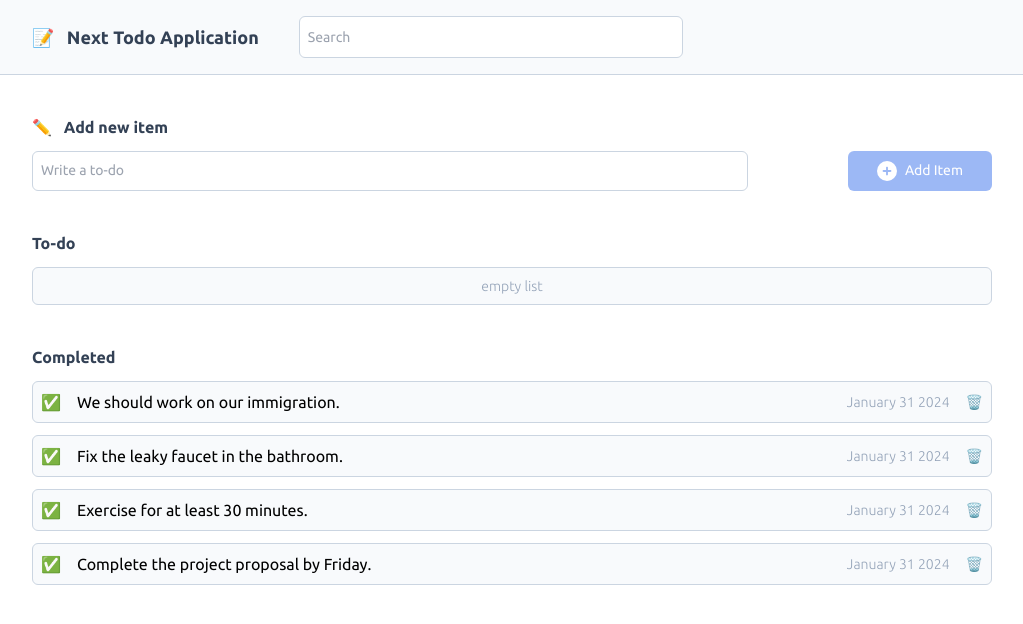
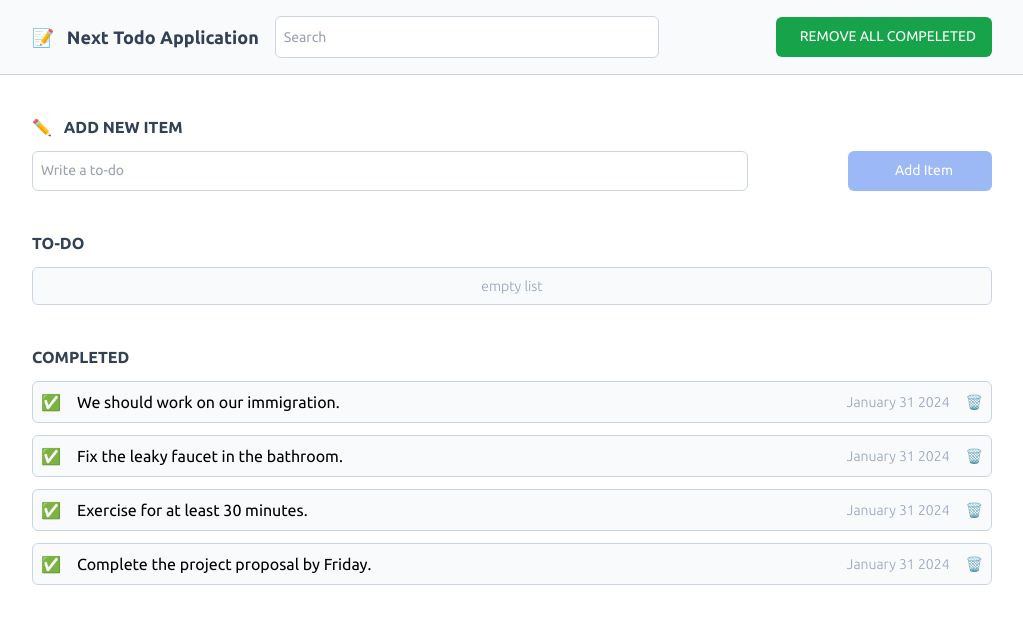
Before and after one commit to mmdrn/next-todo-application, a Next.js app: page / in a window 1280 px wide. Shown: the top 624 px of the page, without its empty margins (128-1151 px from the left). Built offline with nearby package versions, Linux system fonts and the light colour scheme.

Commit message:
remove all compeleted items has been implemented

```diff
--- a/app/page.tsx
+++ b/app/page.tsx
@@ -1,7 +1,5 @@
 "use client";
 
-import { FontAwesomeIcon } from "@fortawesome/react-fontawesome";
-import { faCirclePlus } from "@fortawesome/free-solid-svg-icons";
 import { useMemo, useState } from "react";
 import Todo from "@/components/todo";
 import EmptyList from "@/components/empty-list";
@@ -12,6 +10,9 @@ export default function Home() {
   const items = useTodoStore((state) => state.items);
   const addItem = useTodoStore((state) => state.add);
   const removeItem = useTodoStore((state) => state.remove);
+  const removeAllCompeletedItems = useTodoStore(
+    (state) => state.removeAllCompeleted
+  );
 
   const [newItemTitle, setNewItemTitle] = useState("");
   const [searchQuery, setSearchQuery] = useState("");
@@ -75,8 +76,8 @@ export default function Home() {
     <main className="flex flex-col items-center justify-start gap-10 w-full">
       {/* header */}
       <header className="flex justify-center border-b border-slate-300 bg-slate-50 py-4 w-full">
-        <div className="flex items-center justify-start w-3/4 max-w-7xl">
-          <h1 className="font-bold mr-10 text-lg text-slate-700">
+        <div className="flex items-center justify-start gap-4 w-3/4 max-w-7xl">
+          <h1 className="font-bold text-lg text-slate-700">
             <span className="inline-block mr-2">📝</span> Next Todo Application
           </h1>
 
@@ -90,6 +91,17 @@ export default function Home() {
               setSearchQuery(e.target.value);
             }}
           />
+
+          {/* remove all compeleted */}
+          <button
+            type="submit"
+            className="text-white text-sm px-4 h-10 flex items-center justify-center pb-0.5 mr-0 ml-auto rounded-md bg-green-600 enabled:hover:bg-green-800 transition-colors disabled:cursor-not-allowed disabled:opacity-45"
+            disabled={!!!completedItems.length}
+            onClick={removeAllCompeletedItems}
+          >
+            <span className="inline-block mr-2"></span>
+            REMOVE ALL COMPELETED
+          </button>
         </div>
       </header>
 
@@ -103,7 +115,7 @@ export default function Home() {
           }}
         >
           <h2 className="font-bold mb-3 text-slate-700">
-            <span className="inline-block mr-2">✏️</span> Add new item
+            <span className="inline-block mr-2">✏️</span> ADD NEW ITEM
           </h2>
           <div className="grid grid-cols-4 gap-4">
             <input
@@ -119,10 +131,7 @@ export default function Home() {
               className="w-full max-w-36 text-white text-sm px-4 h-10 flex items-center justify-center pb-0.5 mr-0 ml-auto rounded-md bg-blue-600 enabled:hover:bg-blue-800 transition-colors disabled:cursor-not-allowed disabled:opacity-45"
               disabled={!!!newItemTitle}
             >
-              <FontAwesomeIcon
-                icon={faCirclePlus}
-                className="w-5 h-5 mr-2 relative top-[1px]"
-              />
+              <span className="inline-block mr-2"></span>
               Add Item
             </button>
           </div>
@@ -130,13 +139,13 @@ export default function Home() {
 
         {/* to-do section */}
         <section className="flex flex-col ml-auto mr-auto w-full">
-          <h2 className="font-bold mb-3 text-slate-700">To-do</h2>
+          <h2 className="font-bold mb-3 text-slate-700">TO-DO</h2>
           <div className="grid gap-3">{handleRenderItems(false)}</div>
         </section>
 
         {/* completed section */}
         <section className="flex flex-col ml-auto mr-auto w-full">
-          <h2 className="font-bold mb-3 text-slate-700">Completed</h2>
+          <h2 className="font-bold mb-3 text-slate-700">COMPLETED</h2>
           <div className="grid gap-3 w-full">{handleRenderItems(true)}</div>
         </section>
       </div>
```
